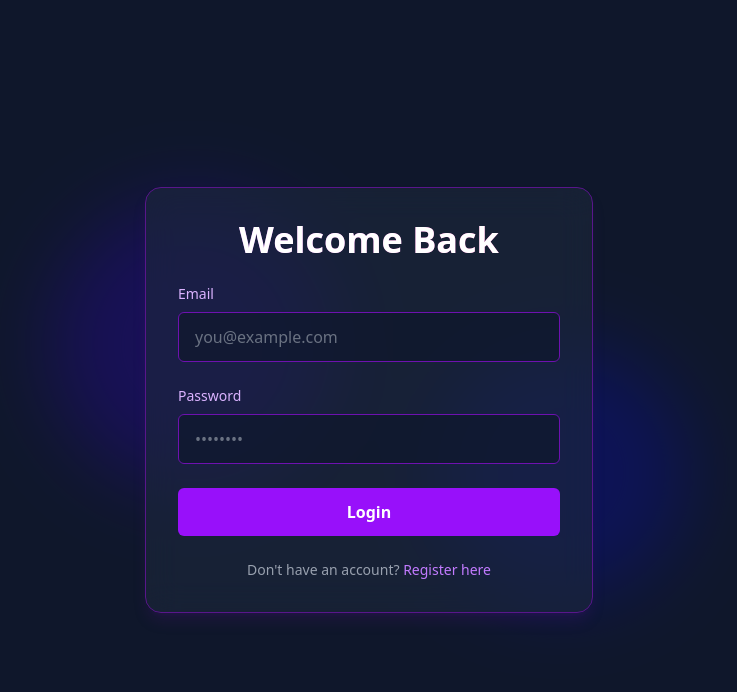
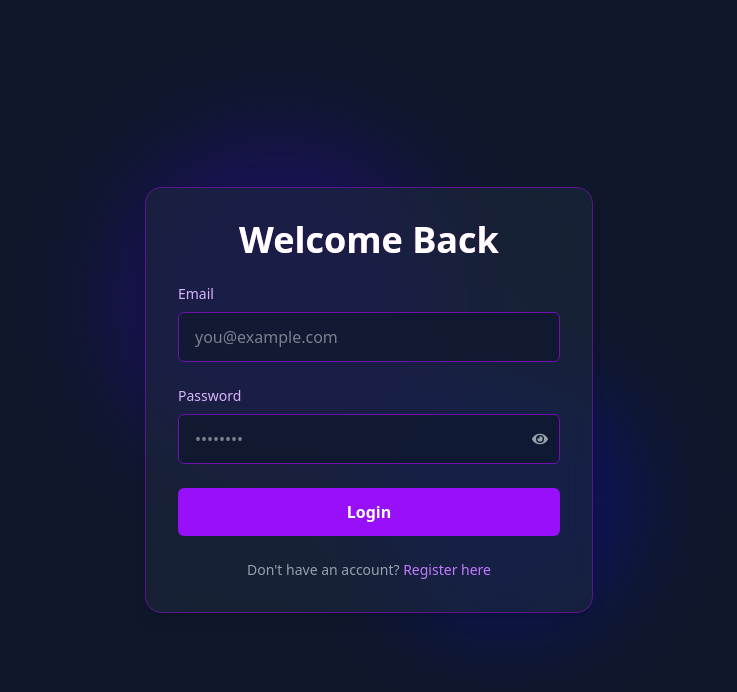
Before and after one commit to shahriaraf/Referral-Hut, a React (Vite) app: page /logIn in a window 1280 px wide. Shown: the top 692 px of the page, without its empty margins (271-1008 px from the left). Built offline with nearby package versions, Linux system fonts and the light colour scheme.

Commit message:
added things

```diff
--- a/src/Components/login/Signin/Login.jsx
+++ b/src/Components/login/Signin/Login.jsx
@@ -1,18 +1,22 @@
 import React, { useState } from 'react';
 import { Link, useNavigate } from 'react-router-dom';
 import { motion } from 'framer-motion';
-import useAuth from '../../../CustomHooks/useAuth'; // Adjusted path
+import { toast } from 'react-hot-toast';
+import { FaEye, FaEyeSlash } from 'react-icons/fa';
+import useAuth from '../../../CustomHooks/useAuth'; // আপনার সঠিক পাথ দিন
 
-// A simple component for the animated background shapes
 const AnimatedBlob = ({ className, animationProps }) => (
     <motion.div
         className={`absolute rounded-full mix-blend-soft-light filter blur-2xl opacity-70 ${className}`}
-        animate={animationProps}
+        animate={animationProps.animate}
+        transition={animationProps.transition}
     />
 );
 
 const Login = () => {
     const [formData, setFormData] = useState({ email: '', password: '' });
+    const [showPassword, setShowPassword] = useState(false);
+    const [loading, setLoading] = useState(false);
     const { login } = useAuth();
     const navigate = useNavigate();
 
@@ -20,21 +24,23 @@ const Login = () => {
 
     const onSubmit = async e => {
         e.preventDefault();
+        setLoading(true);
         try {
             await login(formData.email, formData.password);
-            navigate('/userDashboard'); // Navigate to dashboard or home on successful login
+            toast.success('Login successful! Welcome back.');
+            navigate('/userDashboard');
         } catch (err) {
-            // Error is handled by a global interceptor, but you could add a toast here if you wish
+            toast.error(err.response?.data?.msg || "Login failed. Please check your credentials.");
             console.error("Login failed:", err);
+        } finally {
+            setLoading(false);
         }
     };
 
-    // Animation variants for the form elements
     const containerVariants = {
         hidden: { opacity: 0 },
         visible: { opacity: 1, transition: { staggerChildren: 0.15 } },
     };
-
     const itemVariants = {
         hidden: { opacity: 0, y: 20 },
         visible: { opacity: 1, y: 0, transition: { type: 'spring', stiffness: 100 } },
@@ -42,80 +48,39 @@ const Login = () => {
 
     return (
         <div className="min-h-screen bg-slate-900 flex items-center justify-center p-4 relative overflow-hidden">
-            {/* Animated Background Blobs */}
             <AnimatedBlob
                 className="w-72 h-72 bg-purple-500 top-1/4 left-1/4"
-                animationProps={{ x: [0, 100, 0], y: [0, -50, 0], rotate: [0, 90, 0], scale: [1, 1.2, 1] }}
-                transition={{ duration: 15, repeat: Infinity, repeatType: 'mirror', ease: 'easeInOut' }}
+                animationProps={{ animate: { x: [0, 100, 0], y: [0, -50, 0], rotate: [0, 90, 0], scale: [1, 1.2, 1] }, transition: { duration: 15, repeat: Infinity, repeatType: 'mirror', ease: 'easeInOut' } }}
             />
             <AnimatedBlob
                 className="w-64 h-64 bg-indigo-500 bottom-1/4 right-1/4"
-                animationProps={{ x: [0, -80, 0], y: [0, 40, 0], rotate: [0, -90, 0], scale: [1, 1.1, 1] }}
-                transition={{ duration: 18, repeat: Infinity, repeatType: 'mirror', ease: 'easeInOut' }}
+                animationProps={{ animate: { x: [0, -80, 0], y: [0, 40, 0], rotate: [0, -90, 0], scale: [1, 1.1, 1] }, transition: { duration: 18, repeat: Infinity, repeatType: 'mirror', ease: 'easeInOut' } }}
             />
-
-            <motion.div
-                className="w-full max-w-md bg-slate-800/60 backdrop-blur-lg border border-purple-900 rounded-2xl shadow-lg shadow-purple-900/20 z-10"
-                initial={{ opacity: 0, scale: 0.9 }}
-                animate={{ opacity: 1, scale: 1 }}
-                transition={{ duration: 0.5, ease: 'easeOut' }}
-            >
+            <motion.div className="w-full max-w-md bg-slate-800/60 backdrop-blur-lg border border-purple-900 rounded-2xl shadow-lg z-10" initial={{ opacity: 0, scale: 0.9 }} animate={{ opacity: 1, scale: 1 }} transition={{ duration: 0.5 }}>
                 <div className="p-8 space-y-6">
-                    <motion.h1
-                        className="text-4xl font-extrabold text-center text-white bg-gradient-to-r from-purple-400 to-pink-500 bg-clip-text text-transparent"
-                        initial={{ opacity: 0, y: -20 }}
-                        animate={{ opacity: 1, y: 0 }}
-                        transition={{ duration: 0.5, delay: 0.2 }}
-                    >
-                        Welcome Back
-                    </motion.h1>
-                    <motion.form
-                        onSubmit={onSubmit}
-                        className="space-y-6"
-                        variants={containerVariants}
-                        initial="hidden"
-                        animate="visible"
-                    >
+                    <motion.h1 className="text-4xl font-extrabold text-center text-white bg-gradient-to-r from-purple-400 to-pink-500 bg-clip-text text-transparent" initial={{ opacity: 0, y: -20 }} animate={{ opacity: 1, y: 0 }} transition={{ duration: 0.5, delay: 0.2 }}>Welcome Back</motion.h1>
+                    <motion.form onSubmit={onSubmit} className="space-y-6" variants={containerVariants} initial="hidden" animate="visible">
                         <motion.div variants={itemVariants}>
                             <label className="block mb-2 text-sm font-medium text-purple-300">Email</label>
-                            <input type="email" name="email" value={formData.email} onChange={onChange} required
-                                className="w-full px-4 py-3 bg-slate-900/70 border border-purple-800 rounded-md text-gray-200 placeholder-gray-500 focus:outline-none focus:ring-2 focus:ring-purple-500 focus:border-purple-500 transition-all duration-300"
-                                placeholder="you@example.com"
-                            />
+                            <input type="email" name="email" value={formData.email} onChange={onChange} required className="w-full px-4 py-3 bg-slate-900/70 border border-purple-800 rounded-md text-gray-200 focus:outline-none focus:ring-2 focus:ring-purple-500" placeholder="you@example.com" />
+                        </motion.div>
+                        <motion.div variants={itemVariants} className="relative">
+                            <label className="block mb-2 text-sm font-medium text-purple-300">Password</label>
+                            <input type={showPassword ? 'text' : 'password'} name="password" value={formData.password} onChange={onChange} required className="w-full px-4 py-3 bg-slate-900/70 border border-purple-800 rounded-md text-gray-200 focus:outline-none focus:ring-2 focus:ring-purple-500" placeholder="••••••••" />
+                            <div className="absolute inset-y-0 right-0 top-7 pr-3 flex items-center text-gray-400 cursor-pointer" onClick={() => setShowPassword(!showPassword)}>
+                                {showPassword ? <FaEyeSlash /> : <FaEye />}
+                            </div>
                         </motion.div>
                         <motion.div variants={itemVariants}>
-                            <label className="block mb-2 text-sm font-medium text-purple-300">Password</label>
-                            <input type="password" name="password" value={formData.password} onChange={onChange} required
-                                className="w-full px-4 py-3 bg-slate-900/70 border border-purple-800 rounded-md text-gray-200 placeholder-gray-500 focus:outline-none focus:ring-2 focus:ring-purple-500 focus:border-purple-500 transition-all duration-300"
-                                placeholder="••••••••"
-                            />
-                        </motion.div>
-                        <motion.div variants={itemVariants}>
-                            <motion.button
-                                type="submit"
-                                className="w-full px-4 py-3 font-bold text-white bg-purple-600 rounded-md transition-all duration-300"
-                                whileHover={{ scale: 1.03, backgroundColor: "#7c3aed", boxShadow: "0px 0px 20px rgba(168, 85, 247, 0.4)" }}
-                                whileTap={{ scale: 0.98 }}
-                            >
-                                Login
+                            <motion.button type="submit" disabled={loading} className="w-full px-4 py-3 font-bold text-white bg-purple-600 rounded-md disabled:bg-purple-800 flex items-center justify-center" whileHover={{ scale: 1.03, backgroundColor: "#7c3aed" }} whileTap={{ scale: 0.98 }}>
+                                {loading ? <div className="animate-spin rounded-full h-5 w-5 border-b-2 border-white"></div> : 'Login'}
                             </motion.button>
                         </motion.div>
                     </motion.form>
-                    <motion.p
-                        className="text-sm text-center text-gray-400"
-                        initial={{ opacity: 0 }}
-                        animate={{ opacity: 1 }}
-                        transition={{ delay: 1 }}
-                    >
-                        Don't have an account?{' '}
-                        <Link to="/register" className="font-medium text-purple-400 hover:text-purple-300 hover:underline transition-colors">
-                            Register here
-                        </Link>
-                    </motion.p>
+                    <motion.p className="text-sm text-center text-gray-400" initial={{ opacity: 0 }} animate={{ opacity: 1 }} transition={{ delay: 1 }}>Don't have an account?{' '}<Link to="/register" className="font-medium text-purple-400 hover:text-purple-300">Register here</Link></motion.p>
                 </div>
             </motion.div>
         </div>
     );
 };
-
 export default Login;
--- a/src/Components/login/Signup/Register.jsx
+++ b/src/Components/login/Signup/Register.jsx
@@ -1,20 +1,23 @@
 import React, { useState } from 'react';
 import { Link, useNavigate } from 'react-router-dom';
-import toast from 'react-hot-toast';
+import { toast } from 'react-hot-toast';
 import { motion } from 'framer-motion';
-import useAuth from '../../../CustomHooks/useAuth'; // Adjusted path
+import { FaEye, FaEyeSlash } from 'react-icons/fa';
+import useAuth from '../../../CustomHooks/useAuth';
 
-// Reusable component for the animated background shapes
 const AnimatedBlob = ({ className, animationProps }) => (
     <motion.div
         className={`absolute rounded-full mix-blend-soft-light filter blur-2xl opacity-70 ${className}`}
-        animate={animationProps}
-        transition={{ duration: 20, repeat: Infinity, repeatType: 'mirror', ease: 'easeInOut' }}
+        animate={animationProps.animate}
+        transition={animationProps.transition}
     />
 );
 
 const Register = () => {
     const [formData, setFormData] = useState({ name: '', email: '', password: '', password2: '', referralId: '' });
+    const [showPassword, setShowPassword] = useState(false);
+    const [showPassword2, setShowPassword2] = useState(false);
+    const [loading, setLoading] = useState(false);
     const { register } = useAuth();
     const navigate = useNavigate();
 
@@ -25,22 +28,23 @@ const Register = () => {
         if (formData.password !== formData.password2) {
             return toast.error('Passwords do not match');
         }
+        setLoading(true);
         try {
             await register({ name: formData.name, email: formData.email, password: formData.password, referralId: formData.referralId });
             toast.success('Registration successful! Please log in.');
-            navigate('/userDashboard');
+            navigate('/login'); // রেজিস্ট্রেশনের পর লগইন পেজে পাঠানো হচ্ছে
         } catch (err) {
-            // Error is handled by global interceptor, but you can add specific feedback here if needed
+            toast.error(err.response?.data?.msg || "Registration failed. Please try again.");
             console.error("Registration failed:", err);
+        } finally {
+            setLoading(false);
         }
     };
 
-    // Animation variants for the form elements
     const containerVariants = {
         hidden: { opacity: 0 },
         visible: { opacity: 1, transition: { staggerChildren: 0.1 } },
     };
-
     const itemVariants = {
         hidden: { opacity: 0, y: 20 },
         visible: { opacity: 1, y: 0, transition: { type: 'spring', stiffness: 100 } },
@@ -48,95 +52,42 @@ const Register = () => {
 
     return (
         <div className="min-h-screen bg-slate-900 flex items-center justify-center p-4 relative overflow-hidden">
-            {/* Animated Background Blobs */}
             <AnimatedBlob
                 className="w-80 h-80 bg-purple-600 top-10 -left-20"
-                animationProps={{ x: [0, 50, -50, 0], y: [0, -50, 50, 0] }}
+                animationProps={{ animate: { x: [0, 50, -50, 0], y: [0, -50, 50, 0] }, transition: { duration: 20, repeat: Infinity, repeatType: 'mirror', ease: 'easeInOut' } }}
             />
             <AnimatedBlob
                 className="w-72 h-72 bg-indigo-600 bottom-10 -right-20"
-                animationProps={{ x: [0, -50, 50, 0], y: [0, 50, -50, 0] }}
+                animationProps={{ animate: { x: [0, -50, 50, 0], y: [0, 50, -50, 0] }, transition: { duration: 20, repeat: Infinity, repeatType: 'mirror', ease: 'easeInOut' } }}
             />
-
-            <motion.div
-                className="w-full max-w-md bg-slate-800/60 backdrop-blur-lg border border-purple-900 rounded-2xl shadow-lg shadow-purple-900/20 z-10"
-                initial={{ opacity: 0, scale: 0.9 }}
-                animate={{ opacity: 1, scale: 1 }}
-                transition={{ duration: 0.5, ease: 'easeOut' }}
-            >
+            <motion.div className="w-full max-w-md bg-slate-800/60 backdrop-blur-lg border border-purple-900 rounded-2xl shadow-lg z-10" initial={{ opacity: 0, scale: 0.9 }} animate={{ opacity: 1, scale: 1 }} transition={{ duration: 0.5 }}>
                 <div className="p-8 space-y-6">
-                    <motion.h1
-                        className="text-4xl font-extrabold text-center text-white bg-gradient-to-r from-purple-400 to-pink-500 bg-clip-text text-transparent"
-                        initial={{ opacity: 0, y: -20 }}
-                        animate={{ opacity: 1, y: 0 }}
-                        transition={{ duration: 0.5, delay: 0.2 }}
-                    >
-                        Create an Account
-                    </motion.h1>
-                    <motion.form
-                        onSubmit={onSubmit}
-                        className="space-y-4"
-                        variants={containerVariants}
-                        initial="hidden"
-                        animate="visible"
-                    >
-                        <motion.div variants={itemVariants}>
-                            <label className="block mb-2 text-sm font-medium text-purple-300">Name</label>
-                            <input type="text" name="name" value={formData.name} onChange={onChange} required
-                                className="w-full px-4 py-3 bg-slate-900/70 border border-purple-800 rounded-md text-gray-200 placeholder-gray-500 focus:outline-none focus:ring-2 focus:ring-purple-500 focus:border-purple-500 transition-all duration-300"
-                                placeholder="John Doe"
-                            />
+                    <motion.h1 className="text-4xl font-extrabold text-center text-white bg-gradient-to-r from-purple-400 to-pink-500 bg-clip-text " initial={{ opacity: 0, y: -20 }} animate={{ opacity: 1, y: 0 }} transition={{ duration: 0.5, delay: 0.2 }}>Create an Account</motion.h1>
+                    <motion.form onSubmit={onSubmit} className="space-y-4" variants={containerVariants} initial="hidden" animate="visible">
+                        <motion.div variants={itemVariants}><label className="block mb-2 text-sm font-medium text-purple-300">Name</label><input type="text" name="name" value={formData.name} onChange={onChange} required className="w-full px-4 py-3 text-gray-300 bg-slate-900/70 border border-purple-800 rounded-md focus:outline-none focus:ring-2 focus:ring-purple-500" placeholder="your name" /></motion.div>
+                        <motion.div variants={itemVariants}><label className="block mb-2 text-sm font-medium text-purple-300">Email</label><input type="email" name="email" value={formData.email} onChange={onChange} required className="w-full px-4 py-3 text-gray-300 bg-slate-900/70 border border-purple-800 rounded-md focus:outline-none focus:ring-2 focus:ring-purple-500" placeholder="you@example.com" /></motion.div>
+                        <motion.div variants={itemVariants} className="relative">
+                            <label className="block mb-2 text-sm font-medium text-purple-300">Password</label>
+                            <input type={showPassword ? 'text' : 'password'} name="password" value={formData.password} onChange={onChange} required minLength="6" className="w-full px-4 py-3 bg-slate-900/70 border border-purple-800 rounded-md focus:outline-none text-gray-300 focus:ring-2 focus:ring-purple-500" placeholder="Min. 6 characters" />
+                            <div className="absolute inset-y-0 right-0 top-7 pr-3 flex items-center text-gray-400 cursor-pointer" onClick={() => setShowPassword(!showPassword)}>
+                                {showPassword ? <FaEyeSlash /> : <FaEye />}
+                            </div>
                         </motion.div>
-                        <motion.div variants={itemVariants}>
-                            <label className="block mb-2 text-sm font-medium text-purple-300">Email</label>
-                            <input type="email" name="email" value={formData.email} onChange={onChange} required
-                                className="w-full px-4 py-3 bg-slate-900/70 border border-purple-800 rounded-md text-gray-200 placeholder-gray-500 focus:outline-none focus:ring-2 focus:ring-purple-500 focus:border-purple-500 transition-all duration-300"
-                                placeholder="you@example.com"
-                            />
+                        <motion.div variants={itemVariants} className="relative">
+                            <label className="block mb-2 text-sm font-medium text-purple-300">Confirm Password</label>
+                            <input type={showPassword2 ? 'text' : 'password'} name="password2" value={formData.password2} onChange={onChange} required minLength="6" className="w-full px-4 py-3 bg-slate-900/70 border border-purple-800 rounded-md focus:outline-none focus:ring-2 text-gray-300 focus:ring-purple-500" placeholder="Repeat your password" />
+                            <div className="absolute inset-y-0 right-0 top-7 pr-3 flex items-center text-gray-400 cursor-pointer" onClick={() => setShowPassword2(!showPassword2)}>
+                                {showPassword2 ? <FaEyeSlash /> : <FaEye />}
+                            </div>
                         </motion.div>
-                        <motion.div variants={itemVariants}>
-                            <label className="block mb-2 text-sm font-medium text-purple-300">Password</label>
-                            <input type="password" name="password" value={formData.password} onChange={onChange} required minLength="6"
-                                className="w-full px-4 py-3 bg-slate-900/70 border border-purple-800 rounded-md text-gray-200 placeholder-gray-500 focus:outline-none focus:ring-2 focus:ring-purple-500 focus:border-purple-500 transition-all duration-300"
-                                placeholder="Min. 6 characters"
-                            />
-                        </motion.div>
-                        <motion.div variants={itemVariants}>
-                            <label className="block mb-2 text-sm font-medium text-purple-300">Confirm Password</label>
-                            <input type="password" name="password2" value={formData.password2} onChange={onChange} required minLength="6"
-                                className="w-full px-4 py-3 bg-slate-900/70 border border-purple-800 rounded-md text-gray-200 placeholder-gray-500 focus:outline-none focus:ring-2 focus:ring-purple-500 focus:border-purple-500 transition-all duration-300"
-                                placeholder="Repeat your password"
-                            />
-                        </motion.div>
-                        <motion.div variants={itemVariants}>
-                            <label className="block mb-2 text-sm font-medium text-purple-300">Referral ID (Optional)</label>
-                            <input type="text" name="referralId" value={formData.referralId} onChange={onChange}
-                                className="w-full px-4 py-3 bg-slate-900/70 border border-purple-800 rounded-md text-gray-200 placeholder-gray-500 focus:outline-none focus:ring-2 focus:ring-purple-500 focus:border-purple-500 transition-all duration-300"
-                                placeholder="Enter referral code"
-                            />
-                        </motion.div>
+                        <motion.div variants={itemVariants}><label className="block mb-2 text-sm font-medium text-purple-300">Referral ID (Optional)</label><input type="text" name="referralId" value={formData.referralId} onChange={onChange} className="w-full px-4 py-3 bg-slate-900/70 border border-purple-800 rounded-md focus:outline-none focus:ring-2 focus:ring-purple-500 text-gray-300" placeholder="Enter referral code" /></motion.div>
                         <motion.div variants={itemVariants} className="pt-2">
-                            <motion.button
-                                type="submit"
-                                className="w-full px-4 py-3 font-bold text-white bg-purple-600 rounded-md transition-all duration-300"
-                                whileHover={{ scale: 1.03, backgroundColor: "#7c3aed", boxShadow: "0px 0px 20px rgba(168, 85, 247, 0.4)" }}
-                                whileTap={{ scale: 0.98 }}
-                            >
-                                Register
+                            <motion.button type="submit" disabled={loading} className="w-full px-4 py-3 font-bold text-white bg-purple-600 rounded-md disabled:bg-purple-800 flex items-center justify-center" whileHover={{ scale: 1.03, backgroundColor: "#7c3aed" }} whileTap={{ scale: 0.98 }}>
+                                {loading ? <div className="animate-spin rounded-full h-5 w-5 border-b-2 border-white"></div> : 'Register'}
                             </motion.button>
                         </motion.div>
                     </motion.form>
-                    <motion.p
-                        className="text-sm text-center text-gray-400"
-                        initial={{ opacity: 0 }}
-                        animate={{ opacity: 1 }}
-                        transition={{ delay: 1 }}
-                    >
-                        Already have an account?{' '}
-                        <Link to="/login" className="font-medium text-purple-400 hover:text-purple-300 hover:underline transition-colors">
-                            Login here
-                        </Link>
-                    </motion.p>
+                    <motion.p className="text-sm text-center text-gray-400" initial={{ opacity: 0 }} animate={{ opacity: 1 }} transition={{ delay: 1 }}>Already have an account?{' '}<Link to="/login" className="font-medium text-purple-400 hover:text-purple-300">Login here</Link></motion.p>
                 </div>
             </motion.div>
         </div>
```
Also changed, not shown: src/Context/AuthProvider.jsx (+29 -15 lines).
